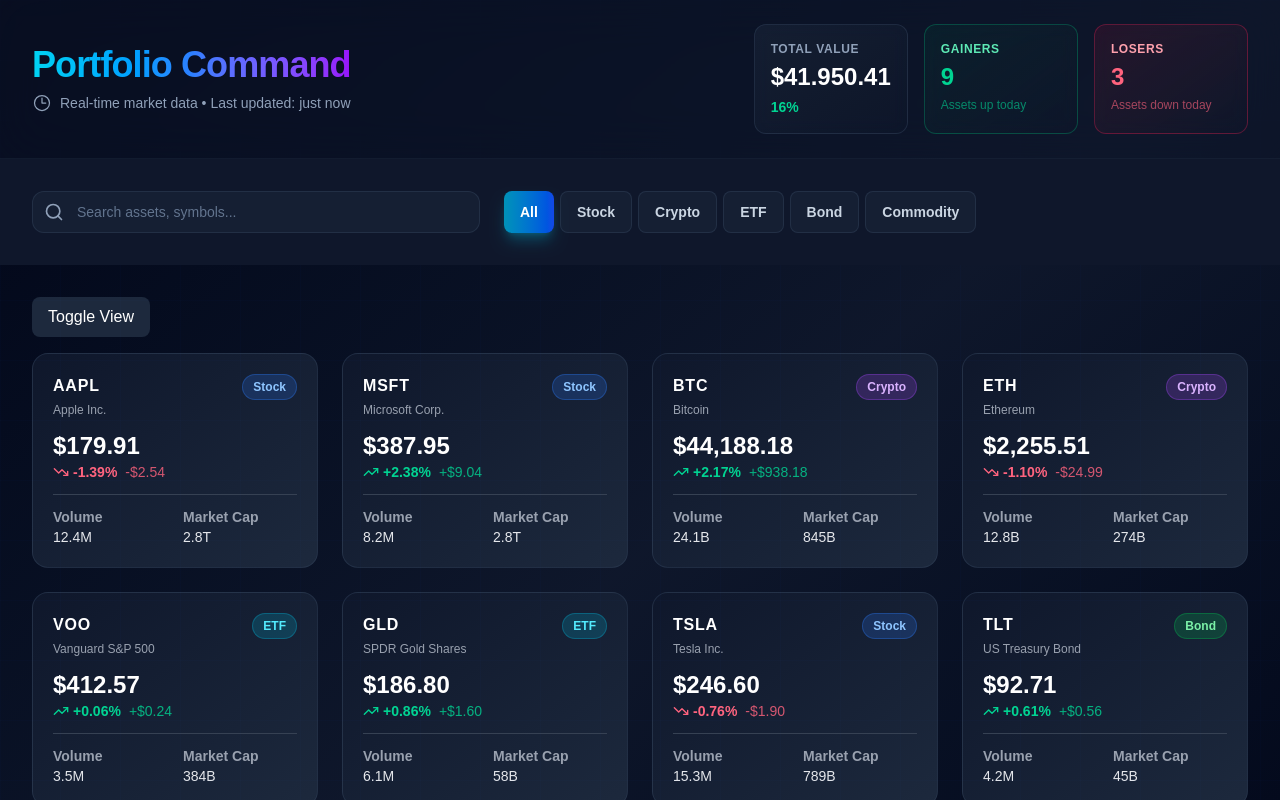
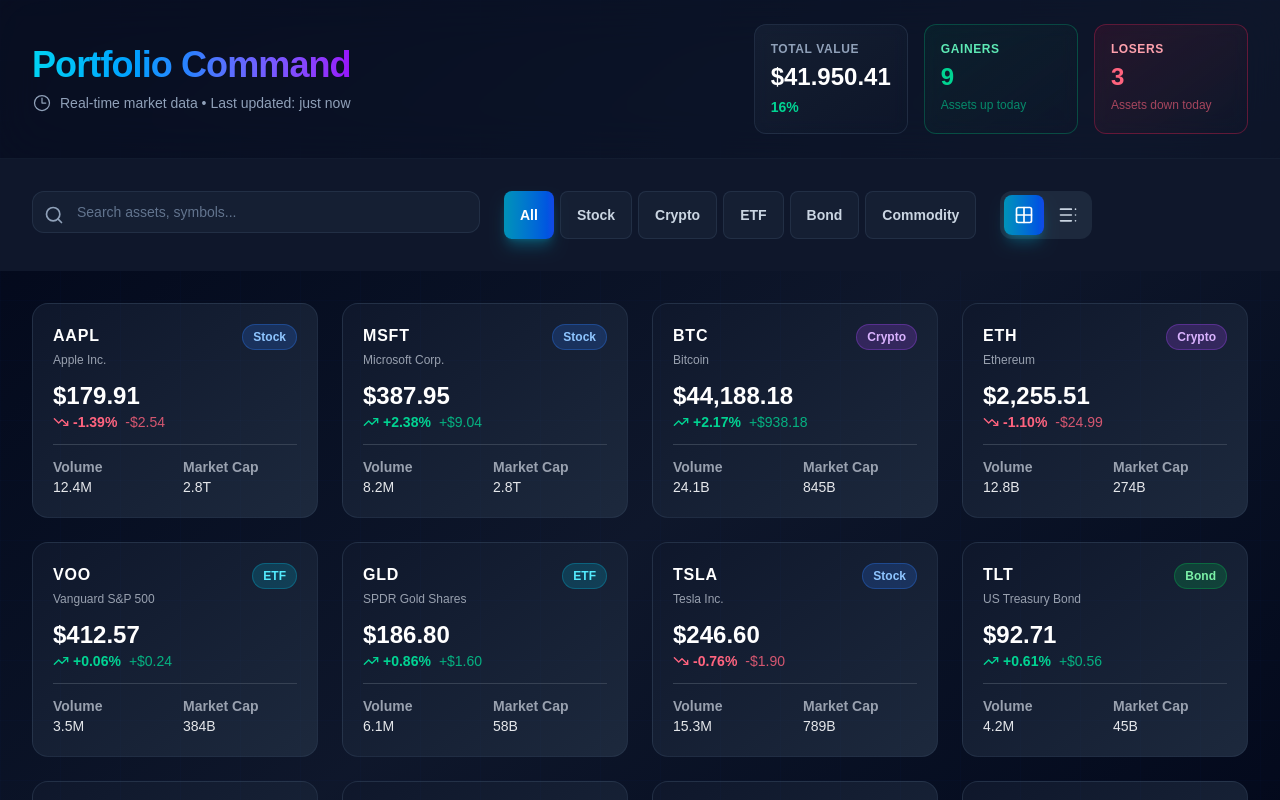
Before and after one commit to SalmaAboArab/the-real-time-assets-dashboard, a Next.js app: page / in a window 1280 px wide. Shown: the top 800 px of the page. Built offline with nearby package versions, Linux system fonts and the light colour scheme.

Commit message:
change toggle button style and posistion

```diff
--- a/app/_dashboard/page.tsx
+++ b/app/_dashboard/page.tsx
@@ -74,21 +74,24 @@
         />
       </div>
       <Header />
-      <Controls setAssets={setFilteredAssets} assets={Assets} />
+      <Controls setAssets={setFilteredAssets} assets={Assets} isGridView={isCardPreview} setIsGridView={setIsCardPreview} />
       <main className="max-w-7xl mx-auto px-4 md:px-8 py-8">
-        <button
+        {/* <button
           className="bg-slate-800 hover:bg-slate-700 text-white px-4 py-2 rounded-lg mb-4"
           onClick={() => setIsCardPreview(!isCardPreview)}
         >
           Toggle View
-        </button>
+        </button> */}
+
         {FilteredAssets.length === 0 && (
           <div className="text-center py-20 bg-slate-900/30 backdrop-blur-sm border border-slate-800/50 rounded-2xl">
             <div className="text-slate-400 mb-2">
               <Search className="w-12 h-12 mx-auto opacity-50" />
             </div>
             <p className="text-lg font-bold text-slate-300">No assets found</p>
-            <p className="text-sm text-slate-500 mt-1">Try adjusting your filters or search query</p>
+            <p className="text-sm text-slate-500 mt-1">
+              Try adjusting your filters or search query
+            </p>
           </div>
         )}
         {isCardPreview ? (
--- a/app/components/controls.tsx
+++ b/app/components/controls.tsx
@@ -1,13 +1,17 @@
 import React, { useEffect, useMemo, useState } from "react";
 import { assetsTypes } from "./mock-assets";
-import { Search } from "lucide-react";
+import { Grid2x2, Search, TableOfContents } from "lucide-react";
 
 export default function Controls({
   setAssets,
   assets = [],
+  isGridView,
+  setIsGridView,
 }: {
   setAssets: (assets: Asset[]) => void;
   assets: Asset[];
+  isGridView: boolean;
+  setIsGridView: (value: boolean) => void;
 }) {
   const [searchValue, setSearchValue] = useState("");
   const [SelectedType, setSelectedType] = useState("All");
@@ -73,7 +77,6 @@
       {/* border-b border-slate-800/50 backdrop-blur-xl */}
       <div className="max-w-7xl mx-auto px-4 md:px-8 py-8">
         <div className="flex flex-col lg:flex-row gap-4">
-
           <div className="relative flex-1 max-w-md">
             <Search className="absolute left-3 top-1/2 -translate-y-1/2 w-5 h-5 text-slate-400" />
             <input
@@ -105,6 +108,38 @@
               </button>
             ))}
           </div>
+
+          <div className="flex justify-end">
+            <div className="inline-flex bg-slate-800 p-1 rounded-xl gap-1">
+              {/* Grid */}
+              <button
+                onClick={() => setIsGridView(true)}
+                aria-label="Grid view"
+                className={`flex items-center justify-center w-10 h-10 rounded-lg transition-all duration-200
+        ${
+          isGridView
+            ? "bg-linear-to-r from-cyan-600 to-blue-700 text-white shadow-lg shadow-cyan-500/30"
+            : "text-slate-300 hover:text-white hover:bg-slate-700"
+        }`}
+              >
+                <Grid2x2 className="w-5 h-5" />
+              </button>
+
+              {/* Table */}
+              <button
+                onClick={() => setIsGridView(false)}
+                aria-label="Table view"
+                className={`flex items-center justify-center w-10 h-10 rounded-lg transition-all duration-200
+        ${
+          !isGridView
+            ? "bg-linear-to-r from-cyan-600 to-blue-700 text-white shadow-lg shadow-cyan-500/30"
+            : "text-slate-300 hover:text-white hover:bg-slate-700"
+        }`}
+              >
+                <TableOfContents className="w-5 h-5" />
+              </button>
+            </div>
+          </div>
         </div>
       </div>
     </div>
```
